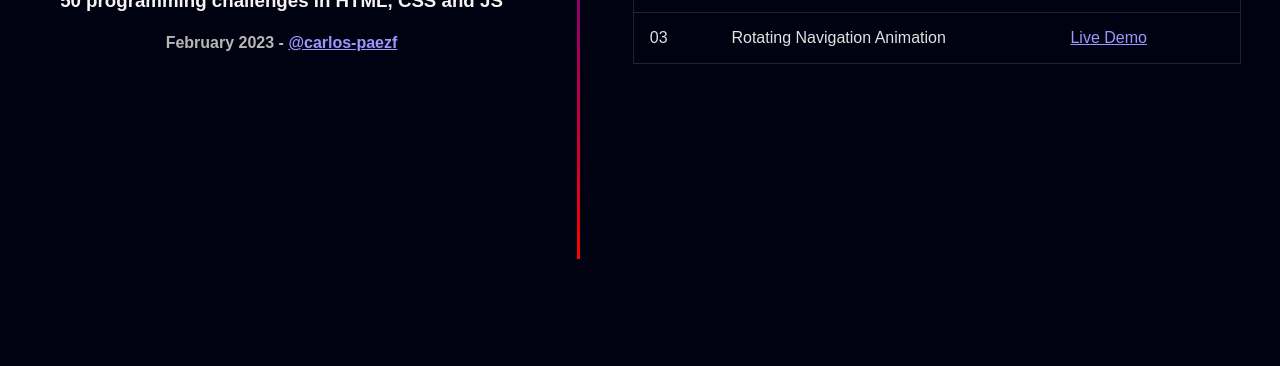
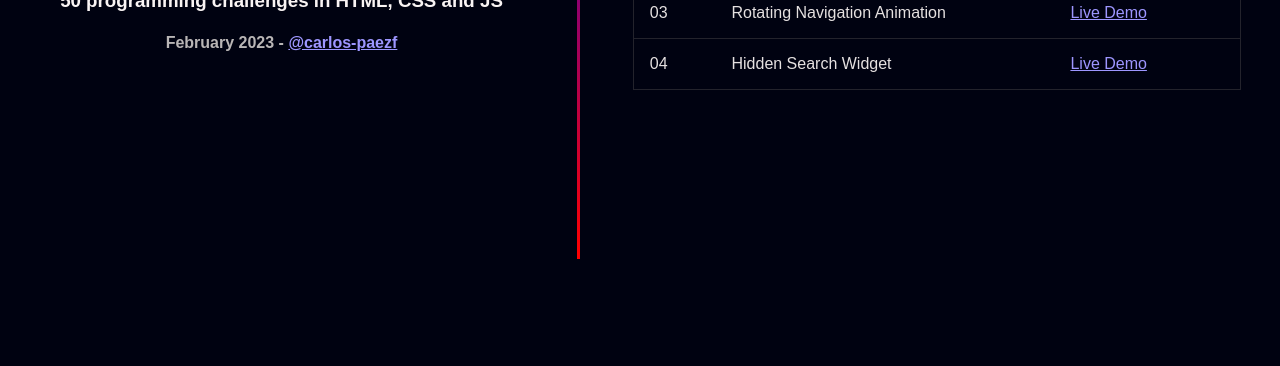
Before and after one commit to carlos-paezf/50_Projects_50_days, a plain HTML site: page index.html in a window 1280 px wide. Shown: the part 434-800 px from the top of the page. Drawn offline with Linux system fonts and the light colour scheme; a web font is replaced by a local one.

Commit message:
Update Index

```diff
--- a/index.html
+++ b/index.html
@@ -53,7 +53,15 @@
                         <td class="first">03</td>
                         <td class="second">Rotating Navigation Animation</td>
                         <td class="third">
-                            <a href="./03-Rotating_Navigation_Animation/">Live Demo</a>
+                            <a href="./03-Rotating_Navigation_Animation/index.html">Live Demo</a>
+                        </td>
+                    </tr>
+
+                    <tr>
+                        <td class="first">04</td>
+                        <td class="second">Hidden Search Widget</td>
+                        <td class="third">
+                            <a href="./04-Hidden_Search_Widget/index.html">Live Demo</a>
                         </td>
                     </tr>
                 </tbody>
```
